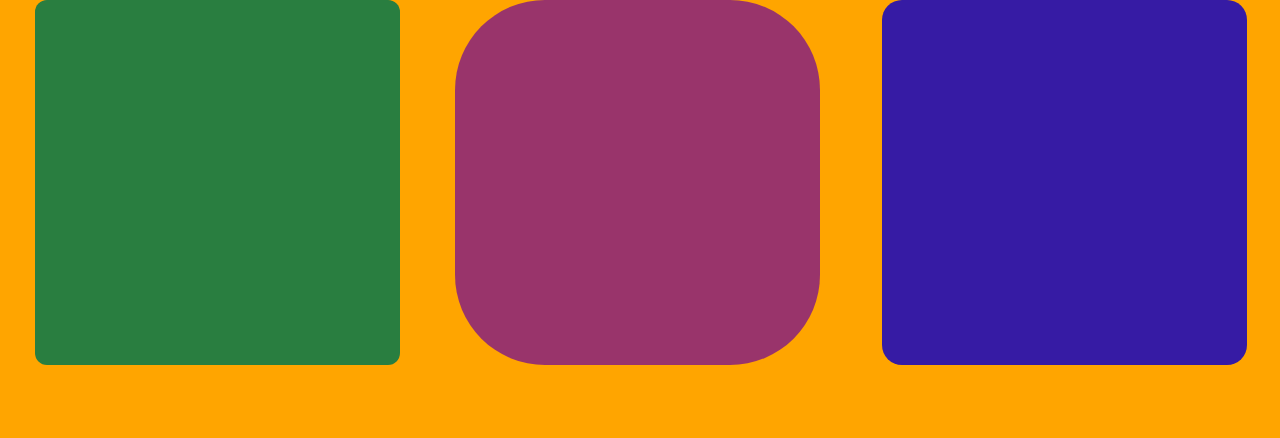
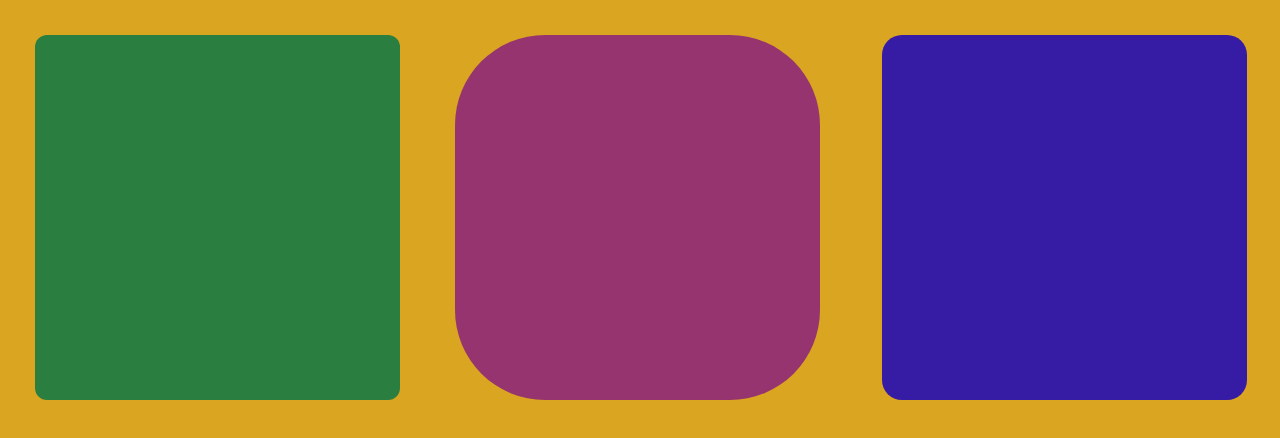
Before and after one commit to giorgi1224/davaleba-69, a plain HTML site: page index.html in a window 1280 px wide. Drawn offline with Linux system fonts and the light colour scheme.

Commit message:
Update style.css

```diff
--- a/style.css
+++ b/style.css
@@ -10,10 +10,8 @@ body {
 
 .box1 {
     width: 100%;
-    height: 1200px;
-    background-color: orange;
     display: flex;
-    margin: auto;
+    margin-top: 35px;
 }
 
 .box2 {
@@ -43,7 +41,3 @@ body {
     border-radius: 20px;
 
 }
-
-body {
-    background-color: #daa520;
-}
```
